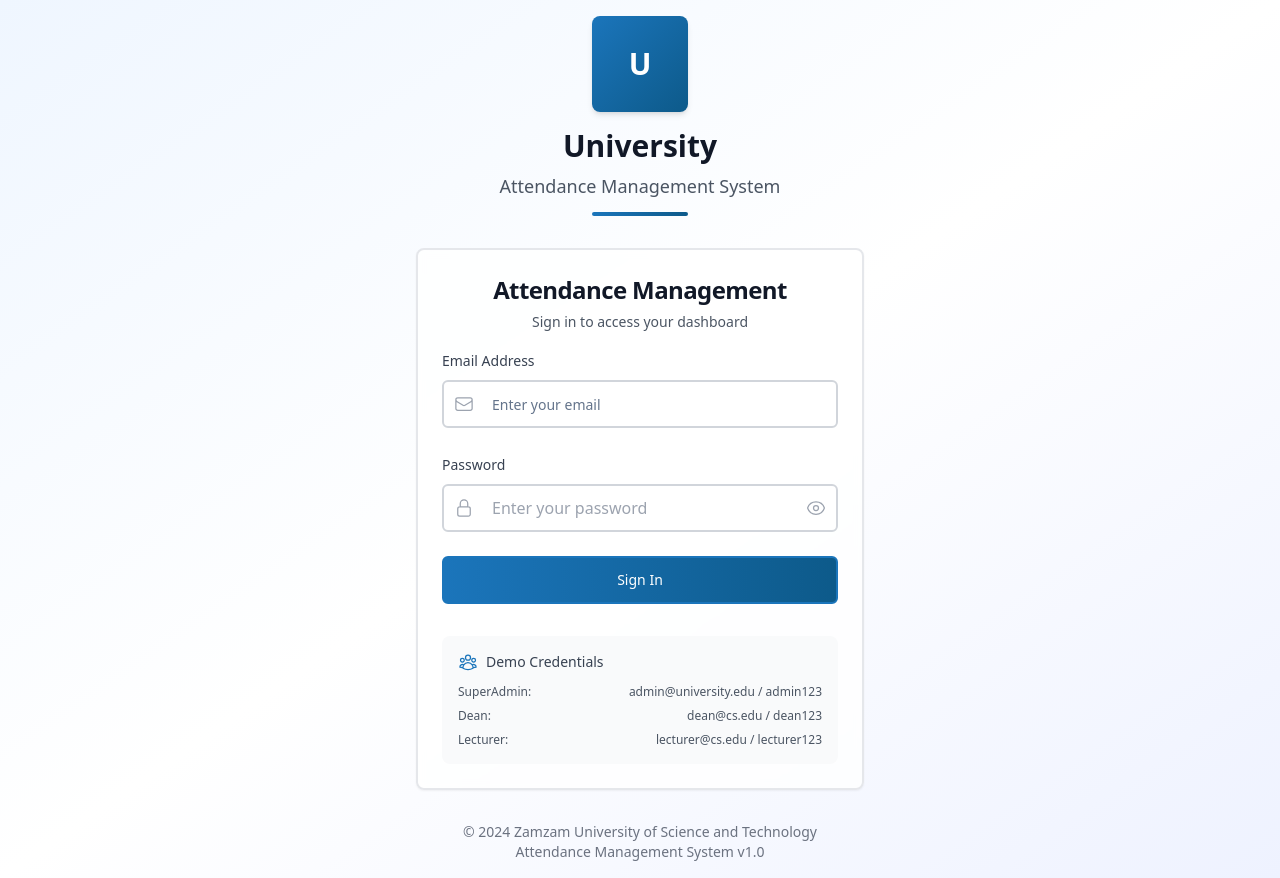
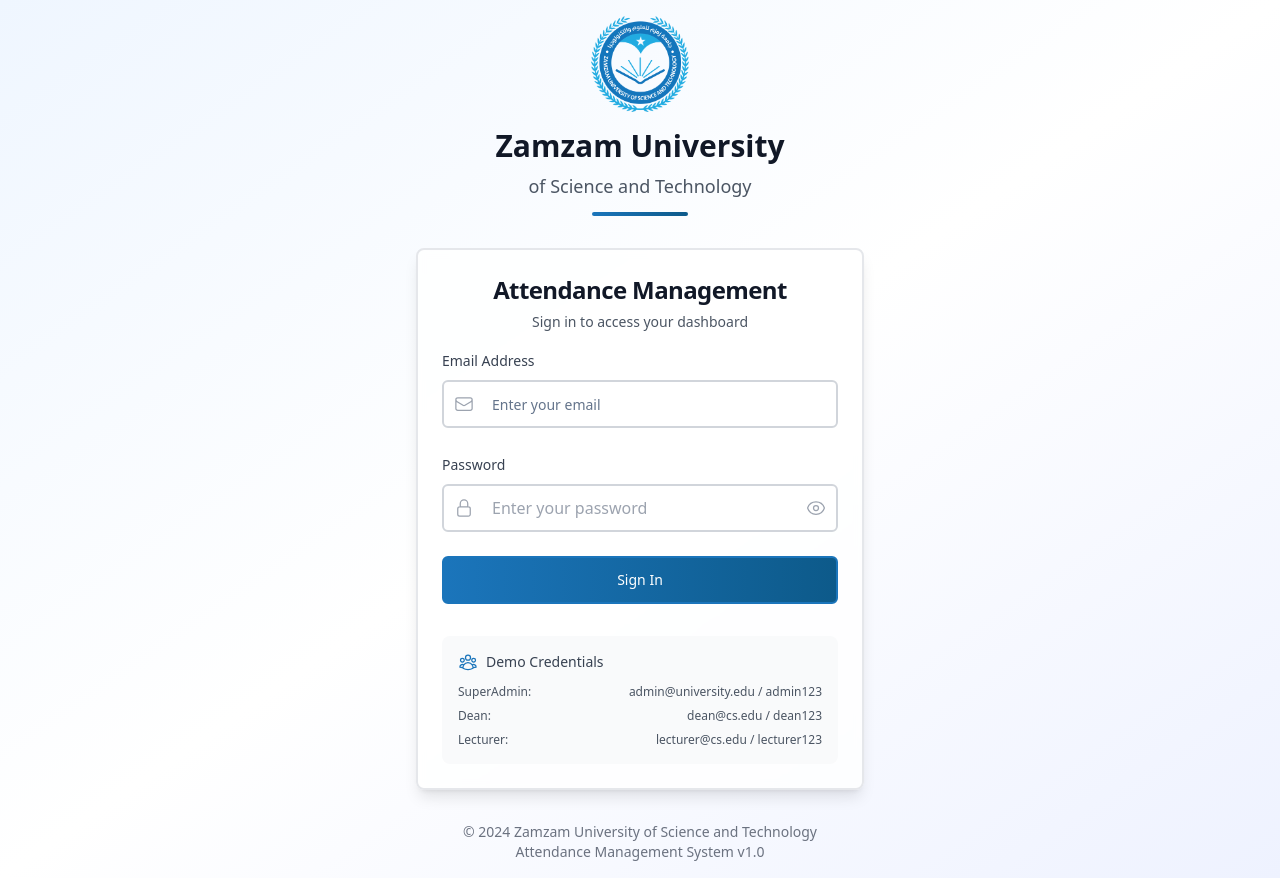
Before and after one commit to Hassan-Macow/university-attendance-system, a Next.js app: page /login in a window 1280 px wide. Built offline with nearby package versions, Linux system fonts and the light colour scheme.

Commit message:
Update login page: Restore Zamzam University logo and improve background design

```diff
--- a/src/app/login/page.tsx
+++ b/src/app/login/page.tsx
@@ -16,8 +16,6 @@
   UserGroupIcon,
   AcademicCapIcon
 } from '@heroicons/react/24/outline'
-import { UniversityLogo } from '../../components/ui/university-logo'
-import Image from 'next/image'
 
 export default function LoginPage() {
   const [email, setEmail] = useState('')
@@ -54,19 +52,23 @@
       <div className="w-full max-w-md">
         {/* University Header */}
         <div className="text-center mb-8">
-          <div className="mb-4 flex justify-center">
-            <UniversityLogo size="lg" showText={false} />
+          <div className="mb-4">
+            <img
+              src="/assets/images/university/Zamzam_University_logo.svg.png"
+              alt="Zamzam University Logo"
+              className="h-24 w-auto mx-auto object-contain"
+            />
           </div>
           <h1 className="text-3xl font-bold text-gray-900 dark:text-white mb-2">
-            University
+            Zamzam University
           </h1>
           <p className="text-gray-600 dark:text-gray-300 text-lg">
-            Attendance Management System
+            of Science and Technology
           </p>
           <div className="w-24 h-1 bg-gradient-to-r from-[#1B75BB] to-[#0d5a8a] mx-auto mt-3 rounded-full"></div>
         </div>
 
-        <Card className="border-2 border-gray-200 dark:border-gray-600 bg-white/80 dark:bg-gray-800/80 backdrop-blur-sm">
+        <Card className="border-2 border-gray-200 dark:border-gray-600 bg-white/80 dark:bg-gray-800/80 backdrop-blur-sm shadow-lg">
           <CardHeader className="text-center pb-4">
             <CardTitle className="text-2xl font-bold text-gray-900 dark:text-white">
               Attendance Management
```
